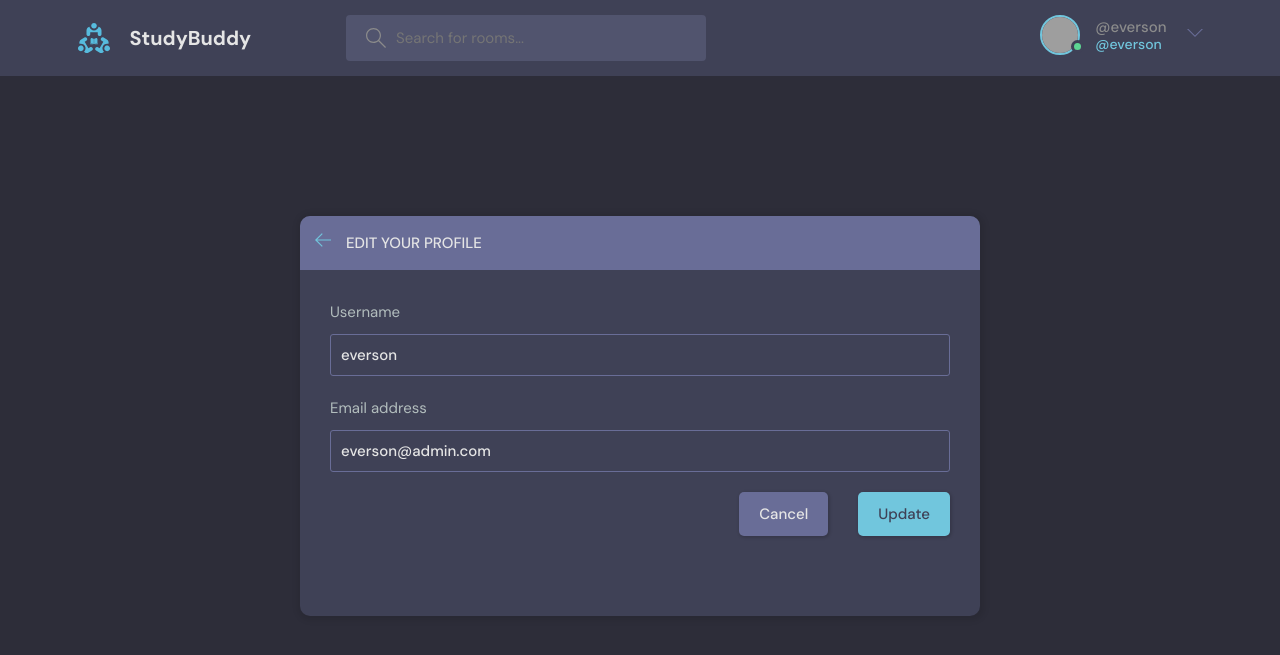
After one commit to esteveseverson/django-blog, a Django app: page /update-profile/ in a window 1280 px wide. The commit adds this page. Shown: the top 655 px of the page. Run offline with Django 5.2, Linux system fonts and the light colour scheme; a user stored in the database is signed in; grey boxes are pictures that could not be loaded.

Commit message:
feat: edit users profile

```diff
--- a/base/forms.py
+++ b/base/forms.py
@@ -1,3 +1,4 @@
+from django.contrib.auth.models import User
 from django.forms import ModelForm
 
 from .models import Room
@@ -8,3 +9,9 @@ class RoomForm(ModelForm):
         model = Room
         fields = '__all__'
         exclude = ['host', 'participants']
+
+
+class UserForm(ModelForm):
+    class Meta:
+        model = User
+        fields = ['username', 'email']
--- a/base/templates/base/profile.html
+++ b/base/templates/base/profile.html
@@ -24,7 +24,9 @@
                 <div class="profile__info">
                     <h3>{{user.username}}</h3>
                     <p>@{{user.username}}</p>
-                    <a href="edit-user.html" class="btn btn--main btn--pill">Edit Profile</a>
+                    {% if request.user == user %}
+                        <a href="{% url 'update-profile' %}" class="btn btn--main btn--pill">Edit Profile</a>
+                    {% endif %}
                 </div>
 
                 <div class="profile__about">
--- /dev/null
+++ b/base/templates/base/update-user.html
@@ -0,0 +1,46 @@
+{% extends "main.html" %}
+
+{% block content %}
+
+<main class="update-account layout">
+  <div class="container">
+    <div class="layout__box">
+
+      <div class="layout__boxHeader">
+        <div class="layout__boxTitle">
+          <a href="{% url 'home' %}">
+            <svg version="1.1" xmlns="http://www.w3.org/2000/svg" width="32" height="32" viewBox="0 0 32 32">
+              <title>arrow-left</title>
+              <path
+                d="M13.723 2.286l-13.723 13.714 13.719 13.714 1.616-1.611-10.96-10.96h27.625v-2.286h-27.625l10.965-10.965-1.616-1.607z">
+              </path>
+            </svg>
+          </a>
+          <h3>Edit your profile</h3>
+        </div>
+      </div>
+
+      <div class="layout__body">
+        <form class="form" action="" method="POST">
+          {% csrf_token %}
+          {% for field in form %}
+          <div class="form__group">
+            <label for="profile_pic">{{field.label}}</label>
+            {{field}}
+          </div>
+          {% endfor %}
+
+
+
+          <div class="form__action">
+            <a class="btn btn--dark" href="index.html">Cancel</a>
+            <button class="btn btn--main" type="submit">Update</button>
+          </div>
+        </form>
+      </div>
+    </div>
+  </div>
+  </div>
+</main>
+
+{% endblock content %}
--- /dev/null
+++ b/base/templates/base/update-user2.html
@@ -0,0 +1,3 @@
+<div>
+    doqwkodpqw
+</div>
--- a/base/urls.py
+++ b/base/urls.py
@@ -9,6 +9,7 @@ urlpatterns = [
     path('register/', views.register_user, name='register'),
     # user profile
     path('profile/<str:pk>/', views.user_profile, name='user-profile'),
+    path('update-profile/', views.update_profile, name='update-profile'),
     # home
     path('', views.home, name='home'),
     # crud room
--- a/base/views.py
+++ b/base/views.py
@@ -7,7 +7,7 @@ from django.db.models import Q
 from django.http import HttpRequest, HttpResponse
 from django.shortcuts import redirect, render
 
-from base.forms import RoomForm
+from base.forms import RoomForm, UserForm
 
 from .models import Message, Room, Topic
 
@@ -203,3 +203,18 @@ def delete_message(request: HttpRequest, pk: str):
     context = {'obj': message}
 
     return render(request, 'base/delete.html', context)
+
+
+@login_required(login_url='login')
+def update_profile(request: HttpRequest):
+    user = request.user
+    form = UserForm(instance=user)
+
+    if request.method == 'POST':
+        form = UserForm(request.POST, instance=user)
+        if form.is_valid():
+            form.save()
+            return redirect('user-profile', pk=user.id)
+
+    context = {'form': form}
+    return render(request, 'base/update-user.html', context)
--- a/templates/navbar.html
+++ b/templates/navbar.html
@@ -48,7 +48,7 @@
             {% endif %}
 
             <div class="dropdown-menu">
-                <a href="settings.html" class="dropdown-link"><svg version="1.1" xmlns="http://www.w3.org/2000/svg"
+                <a href="{% url 'update-profile' %}" class="dropdown-link"><svg version="1.1" xmlns="http://www.w3.org/2000/svg"
                         width="32" height="32" viewBox="0 0 32 32">
                         <title>tools</title>
                         <path
```
Also changed, not shown: db.sqlite3. Lines whose indentation alone changed are shown as unchanged.
